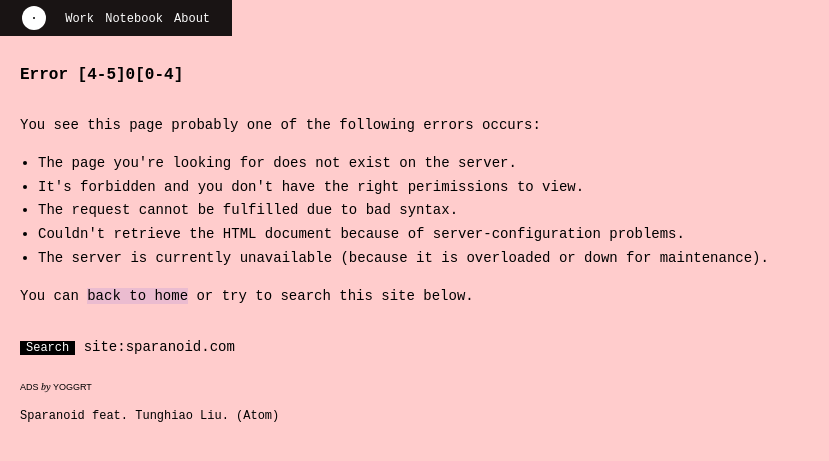
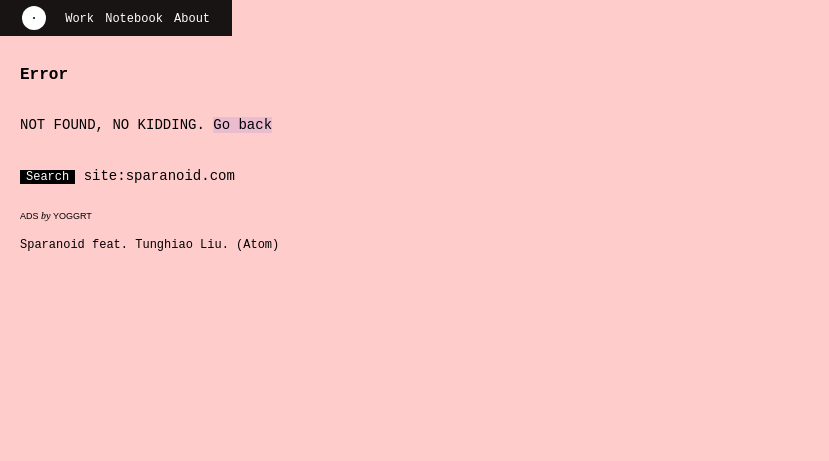
Before and after one commit to sparanoid/cyrconplex, a Jekyll site: the page built from page-error.html, in a window 1280 px wide. Shown: the top 461 px of the page, without its empty margins (0-829 px from the left). Built offline with Jekyll 4.4.1, drawn with Linux system fonts in a browser that asks for light colours; Markdown is read by kramdown in place of the engine named in the settings.

Commit message:
UPDATE error page

```diff
--- a/page-error.html
+++ b/page-error.html
@@ -1,17 +1,9 @@
 ---
 layout: post
-title: Error [4-5]0[0-4]
+title: Error
 permalink: assets/error.html
 excerpt: Something goes wrong
 bg: '#fcc'
 ---
 
-<p>You see this page probably one of the following errors occurs:</p>
-<ul>
-	<li>The page you're looking for does not exist on the server.</li>
-	<li>It's forbidden and you don't have the right perimissions to view.</li>
-	<li>The request cannot be fulfilled due to bad syntax.</li>
-	<li>Couldn't retrieve the HTML document because of server-configuration problems.</li>
-	<li>The server is currently unavailable (because it is overloaded or down for maintenance).</li>
-</ul>
-<p>You can <a href=/>back to home</a> or try to search this site below.</p>
+<p>NOT FOUND, NO KIDDING. <a href=/>Go back</a></p>
```
